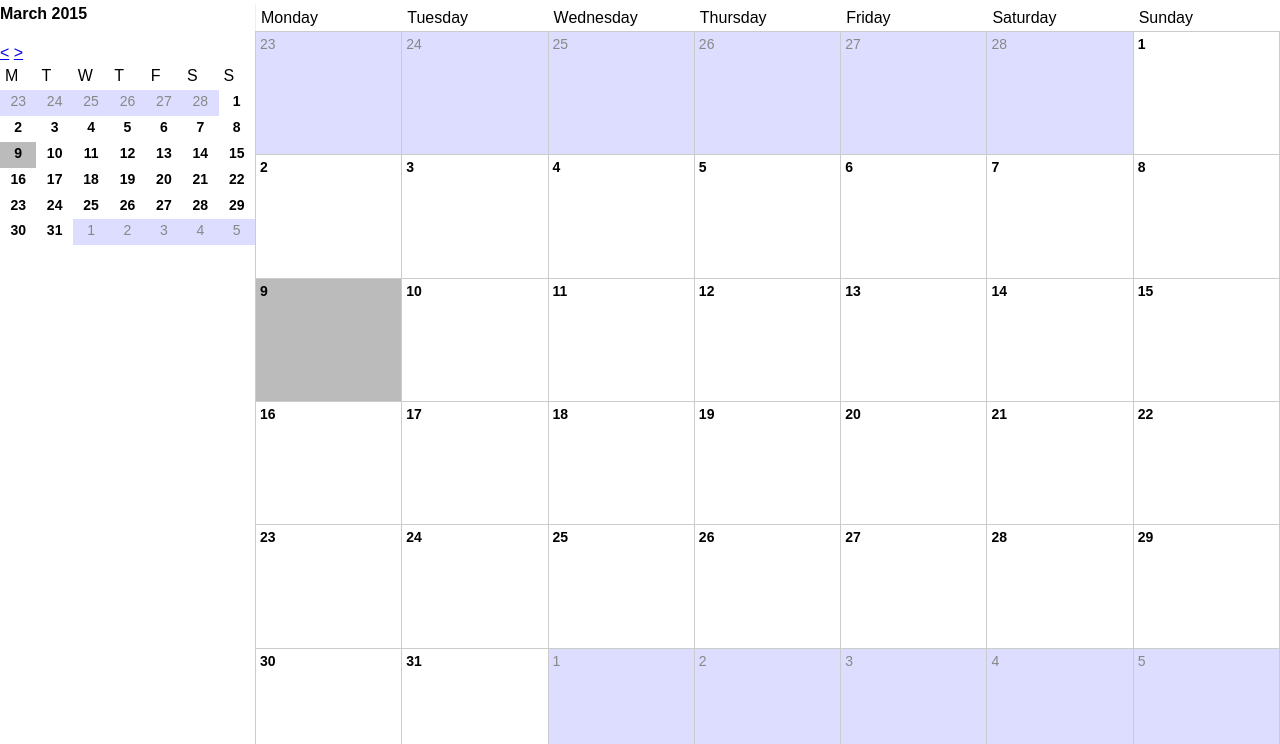
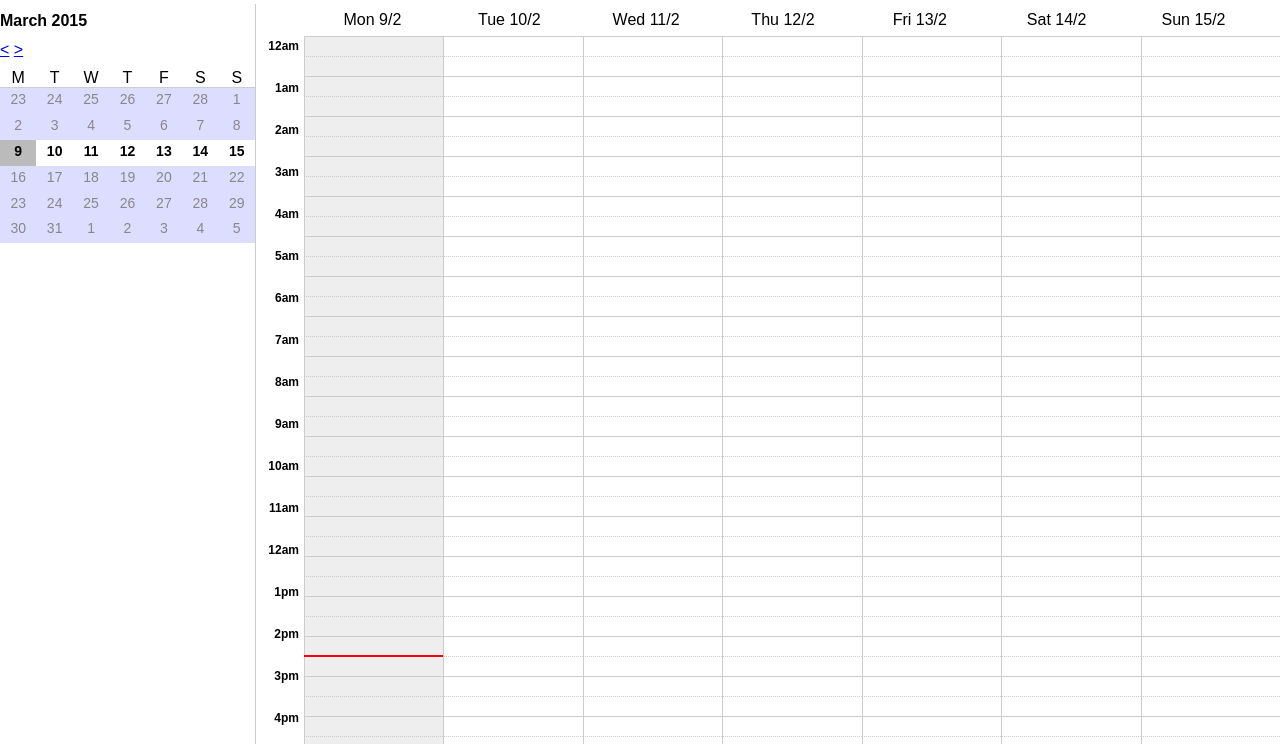
Before and after one commit to twinraven/Calendar, a plain HTML site: page src/index.html in a window 1280 px wide. Shown: the part 56-800 px from the top of the page. Drawn offline with Linux system fonts and the light colour scheme.

Commit message:
Fixing a few bugs; adding styles & markup for week view (including scrolling view, grid, and labelling

```diff
--- a/src/css/style.css
+++ b/src/css/style.css
@@ -41,8 +41,12 @@ html {
 .cal-title {
     flex: 1;
     font-size: 16px;
-    margin: 0 0 20px;
+    margin: 7px 0 10px;
     line-height: 20px;
+}
+
+.cal-controls {
+    margin: 0 0 10px;
 }
 
 .container {
@@ -67,15 +71,13 @@ ul {
     padding: 0;
 }
 
-.month {
-    display: block;
-}
-
 .cal-summary {
     height: 25%;
 }
 
 .cal-main {
+    display: flex;
+    flex-direction: column;
     height: 100%;
     position: absolute;
     left: 0;
@@ -85,20 +87,29 @@ ul {
 
 .sidebar {
     box-sizing: border-box;
-    border-right: 1px solid #eee;
+    border-right: 1px solid #ccc;
     height: 100%;
     max-width: 260px;
     min-width: 200px;
     width: 20%;
 }
 
-.month {
+.month-days {
+    border-top: 1px solid #ccc;
+    display: block;
     height: 100%;
+    left: 0;
+    position: absolute;
+    top: 0;
+    width: 100%;
+}
+
+.month-days--summary {
+    position: static;
 }
 
 .day {
     box-sizing: border-box;
-    display: flex;
     float: left;
     list-style: none;
     min-height: 14%;
@@ -114,18 +125,95 @@ ul {
     user-select: none;
 }
 
-.week {
+.cal-grid {
+    display: flex;
+    flex: 1;
     height: 100%;
+    overflow-x: hidden;
+    overflow-y: auto;
+    position: relative;
     width: 100%;
 }
 
-.week .day {
+.cal-grid--month {
+    overflow: hidden;
+}
+
+.cal-events {
+    left: 0;
+    position: absolute;
+    top: 0;
+    width: 100%;
+}
+
+.day-time-labels {
+    box-sizing: border-box;
+    flex: 0 1 auto;
+    font-size: 12px;
+    font-weight: bold;
+    list-style: none;
+    left: 0;
+    padding: 0 5px;
+    position: absolute;
+    text-align: right;
+    top: 0;
+    width: 3rem;
+}
+
+.day-time-labels li {
+    height: 21px;
+    line-height: 21px;
+}
+
+.cal-events-grid li {
+    display: block;
+    height: 20px;
+    width: 100%;
+}
+
+.half-hour {
+    border-top: 1px solid #ccc;
+    border-left: 1px solid #ccc;
+    display: block;
+    height: 20px;
+    overflow: hidden;
+    text-indent: -999px;
+
+    -webkit-user-select: none;  /* Chrome all / Safari all */
+    -moz-user-select: none;     /* Firefox all */
+    -ms-user-select: none;      /* IE 10+ */
+    -o-user-select: none;
+    user-select: none;
+}
+
+.half-hour:hover,
+.half-hour:focus {
+    background: rgba(255,255,0,0.3);
+}
+
+.cal-events-grid li.half .half-hour {
+    border-top-style: dotted;
+}
+
+.week-days {
+    box-sizing: border-box;
+    flex: 1;
+    min-height: 800px;
+    left: 3rem;
+    margin-left: -3rem;
+    padding-left: 3rem;
+    position: absolute;
+    top: 0;
+    width: 100%;
+}
+
+.week-days .day {
     background: #fff;
-    border-right: 1px solid #ccc;
     height: 100%;
 }
 
 .cal-main .day {
+    line-height: 2rem;
     min-height: calc(100% / 6);
 }
 
@@ -134,25 +222,32 @@ ul {
 [data-cal-rows="6"].cal-main .day { min-height: calc(100% / 6); }
 
 .day-inner {
-    align-items: center;
     border: 1px solid #ccc;
-    display: flex;
-    justify-content: center;
+    height: 100%;
+    left: 0;
+    position: absolute;
+    top: 0;
     margin: -1px 0 0 -1px;
     width: 100%;
 }
 
 .cal-labels {
+    box-sizing: border-box;
     overflow: hidden;
 }
 
+.cal-labels--week {
+    padding-left: 3rem;
+    padding-right: 18px;
+}
+
 .cal-main .day:hover .day-inner {
-    border: 1px solid #333;
+    background: rgba(255,255,0,0.3);
     z-index: 10;
 }
 
-.day__title {
-    padding: 5px;
+.day--title {
+    padding: 0 5px;
 }
 
 .day .date {
@@ -160,6 +255,7 @@ ul {
     display: block;
     font-size: 14px;
     font-weight: normal;
+    line-height: 1;
     margin: 0;
 }
 
@@ -175,14 +271,14 @@ ul {
     top: 4px;
 }
 
-.day__title--initial {
+.day__initial {
     display: none;
 }
 
-.sidebar .day__title--initial {
+.sidebar .day__initial {
     display: block;
 }
-.sidebar .day__title--name {
+.sidebar .day__name {
     display: none;
 }
 
@@ -204,6 +300,10 @@ ul {
     background: #bbb !important;
 }
 
+.week-days .is-today {
+    background: #eee !important;
+}
+
 .is-highlight {
     background: yellow !important;
 }
@@ -215,3 +315,15 @@ ul {
      height: 1px; width: 1px;
      margin: -1px; padding: 0; border: 0;
 }
+
+.is-hidden {
+    display: none;
+}
+
+.now {
+    border-top: 2px solid red;
+    height: 0;
+    left: 0;
+    position: absolute;
+    width: 100%;
+}
--- a/src/js/app.js
+++ b/src/js/app.js
@@ -14,13 +14,15 @@ $(function () {
 	    ESC_KEY : 27,
 	    WEEK : 'WEEK',
 	    MONTH : 'MONTH',
-	    MS_IN_DAY : 86400000
+	    MS_IN_DAY : 86400000,
+	    MINS_IN_DAY: 1440,
+	    HRS_IN_DAY: 24
 	};
 
 	// mutable app-wide properties
 	app.state = {
 	    startDay : "mon",
-		viewMode: app.const.MONTH
+		viewMode: app.const.WEEK
 	};
 
 	// kick things off by creating the `App` ~~~~~~~~~~~~~~~~~~~~~~~~~~~~~~~~~~~~~~~~~~~~~~~~~~~~~~~
--- a/src/js/cal.js
+++ b/src/js/cal.js
@@ -168,6 +168,21 @@ var app = app || {};
             return this.newDate(d.year, d.month, d.day + (app.const.DAYS_IN_WEEK - 1));
         },
 
+        getTimeAs12HourFormat : function (num) {
+            var suffix = 'am';
+
+            if (num === 0) {
+                num = 12;
+
+            } else if (num > 12) {
+                num = num - 12;
+                suffix = 'pm';
+            }
+
+            //return this.asTwoDigits(num) + suffix;
+            return num + suffix;
+        },
+
 
         // Date traversal ~~~~~~~~~~~~~~~~~~~~~~~~~~~~~~~~~~~~~~~~~~~~~~~~~~~~~~~~~~~~~~~~~~~~~~~~~~
 
--- a/src/js/views/appView.js
+++ b/src/js/views/appView.js
@@ -29,10 +29,8 @@ var app = app || {};
             var self = this;
 
             this.cacheSelectors();
+
             this.bindEvents();
-
-            // load state & dates from local storage (inc. viewMode)
-            //
 
             this.highlightActiveViewModeLink();
 
@@ -79,7 +77,7 @@ var app = app || {};
         // Rendering & data manipulation ~~~~~~~~~~~~~~~~~~~~~~~~~~~~~~~~~~~~~~~~~~~~~~~~~~~~~~~~~~~
 
         render: function () {
-            this.renderMonthName();
+            this.updateMonthTitle();
 
             this.assignViews();
 
@@ -91,7 +89,7 @@ var app = app || {};
 
         // Rendering methods ~~~~~~~~~~~~~~~~~~~~~~~~~~~
 
-        renderMonthName: function () {
+        updateMonthTitle: function () {
             var d = this.activeDate;
 
             this.$title.text(app.cal.getMonthName(d) + " " + app.cal.getYear(d));
@@ -105,12 +103,15 @@ var app = app || {};
             }
 
             if (this.isViewModeWeek()) {
-                this.mainView = new app.weekView();
+                this.mainView = new app.weekView({
+                    date: this.activeDate
+                });
             }
 
             if (this.isViewModeMonth()) {
                 this.mainView = new app.monthMainView(({
-                    dayTemplate: '#day-main-template'
+                    dayTemplate: '#day-main-template',
+                    date: this.activeDate
                 }));
             }
 
@@ -157,17 +158,17 @@ var app = app || {};
         setViewModeWeek: function (e) {
             if (e) { e.preventDefault(); }
 
+            this.setViewMode(app.const.WEEK);
+
             this.highlightActiveViewModeLink($(e.currentTarget));
-
-            this.setViewMode(app.const.WEEK);
         },
 
         setViewModeMonth: function (e) {
             if (e) { e.preventDefault(); }
 
+            this.setViewMode(app.const.MONTH);
+
             this.highlightActiveViewModeLink($(e.currentTarget));
-
-            this.setViewMode(app.const.MONTH);
         },
 
         highlightActiveViewModeLink: function () {
@@ -273,6 +274,8 @@ var app = app || {};
             this.activeDate = newDate;
 
             this.updateAllCalendars();
+
+            this.updateMonthTitle();
         },
 
         updateAllCalendars: function () {
--- a/src/js/views/dayView.js
+++ b/src/js/views/dayView.js
@@ -38,6 +38,7 @@ var app = app || {};
 
             var today = new Date().toDateString();
 
+
             // highlight today
             if (m.get('date') === today) {
                 this.$el.addClass('is-today');
@@ -57,7 +58,24 @@ var app = app || {};
             // add to the DOM
             this.$el.html(this.template(m.toJSON()));
 
+            if (m.get('date') === today) {
+                this.setTimeLinePosition();
+            }
+
             return this.el;
+        },
+
+        setTimeLinePosition: function () {
+            var $time = this.$('.now');
+            var today = new Date(); // not app.cal.newDate as that creates a new data at 00:00am
+            var d = app.cal.getObjectFromDate(today);
+            var dayStart = app.cal.newDate(d.year, d.month, d.day);
+            var msSinceDayStart = today.getTime() - dayStart.getTime();
+            var percentComplete = (msSinceDayStart / app.const.MS_IN_DAY) * 100;
+
+            if ($time.length) {
+                $time.removeClass('is-hidden').css('top', percentComplete + '%');
+            }
         },
 
         /*addEvent: function() {
--- a/src/js/views/monthMainView.js
+++ b/src/js/views/monthMainView.js
@@ -20,11 +20,11 @@ var app = app || {};
 
         // initialize ~~~~~~~~~~~~~~~~~~~~~~~~~~~~~~~~~~~~~~~~~~~~~~~~~~~~~~~~~~~~~~~~~~~~~~~~~~~~~~
 
-        initialize: function () {
+        initialize: function (params) {
             var self = this;
 
             // call the initialize method of parent/super class (as we want to add more init methods)
-            app.monthView.prototype.initialize.apply(this);
+            app.monthView.prototype.initialize.apply(this, [params]);
 
             app.events.bind('clear:selection', function () { self.clearDrag() });
         },
--- a/src/js/views/monthView.js
+++ b/src/js/views/monthView.js
@@ -19,11 +19,11 @@ var app = app || {};
 
         // initialize ~~~~~~~~~~~~~~~~~~~~~~~~~~~~~~~~~~~~~~~~~~~~~~~~~~~~~~~~~~~~~~~~~~~~~~~~~~~~~~
 
-        initialize: function () {
+        initialize: function (params) {
             var self = this;
 
             // keep track of own date, irrespective of app-wide state
-            this.selfMonth = app.cal.newDate();
+            this.selfMonth = (params && params.date) || app.cal.newDate();
 
             this.listenTo(app.events, 'change:date', function (date) { self.handleDateChange(self, date) });
             this.listenTo(app.events, 'change:mark', function (dates) { self.handleMarkDateRange(self, dates) });
@@ -37,11 +37,12 @@ var app = app || {};
             this.$el.html(this.template({}));
 
             this.cacheSelectors();
+
             this.renderWeekDayLabels();
 
             this.setMonthData();
 
-            this.calcRowsInMonth();
+            this.setRowsInMonth();
 
             // upon render, if we have already got marked dates cached, re-render these now.
             // this handles date traversals in summary view
@@ -55,7 +56,7 @@ var app = app || {};
         },
 
         cacheSelectors: function () {
-            this.$month = this.$('.month');
+            this.$month = this.$('.month-days');
             this.$labels = this.$('.cal-labels');
         },
 
@@ -72,7 +73,7 @@ var app = app || {};
         },
 
         // flagged for removal? depends if switching to table layout
-        calcRowsInMonth: function () {
+        setRowsInMonth: function () {
             this.$el.attr('data-cal-rows', app.cal.getRowsInMonth(this.selfMonth));
         },
 
--- a/src/js/views/weekView.js
+++ b/src/js/views/weekView.js
@@ -11,7 +11,7 @@ var app = app || {};
 
         // templating and setup
         template: _.template($('#week-template').html()), // for containing elem & markup
-        titleTemplate: _.template($('#day-title-template').html()), // for mon/tue/wed labels
+        titleTemplate: _.template($('#day-week-title-template').html()), // for mon/tue/wed labels
         dayTemplate: _.template($('#day-week-template').html()), // for each day of week
 
         collection: app.dateCollection,
@@ -19,11 +19,11 @@ var app = app || {};
 
         // initialize ~~~~~~~~~~~~~~~~~~~~~~~~~~~~~~~~~~~~~~~~~~~~~~~~~~~~~~~~~~~~~~~~~~~~~~~~~~~~~~
 
-        initialize: function () {
+        initialize: function (params) {
             var self = this;
 
             // keep track of own date, irrespective of app-wide state
-            this.selfWeek = app.cal.newDate();
+            this.selfWeek = (params && params.date) || app.cal.newDate();
 
             this.listenTo(app.events, 'change:date', function (date) { self.handleChangeWeek(self, date) });
         },
@@ -35,6 +35,7 @@ var app = app || {};
             this.$el.html(this.template({}));
 
             this.cacheSelectors();
+
             this.renderDayLabels();
 
             this.setWeekData();
@@ -45,16 +46,21 @@ var app = app || {};
         },
 
         cacheSelectors: function () {
-            this.$week = this.$('.week');
+            this.$week = this.$('.week-days');
             this.$labels = this.$('.cal-labels');
         },
 
         renderDayLabels: function () {
             var self = this;
+            var d = app.cal.getObjectFromDate(self.selfWeek);
 
             _.each(app.cal.labels.week, function (day, i) {
+                var newDate = app.cal.newDate(d.year, d.month, d.day + i);
+                var newDateObj = app.cal.getObjectFromDate(newDate);
+
                 var data = {
-                    'label': app.cal.labels.week[i],
+                    'date': newDateObj.day + '/' + newDateObj.month,
+                    'label': app.cal.labels.week[i].slice(0, 3),
                     'initial': app.cal.labels.week[i].slice(0, 1)
                 };
                 self.$labels.append(self.titleTemplate(data));
```
Also changed, not shown: src/api/calendar-v3.json (added, +131 -0 lines), src/index.html (+60 -21 lines), 1 other file.
